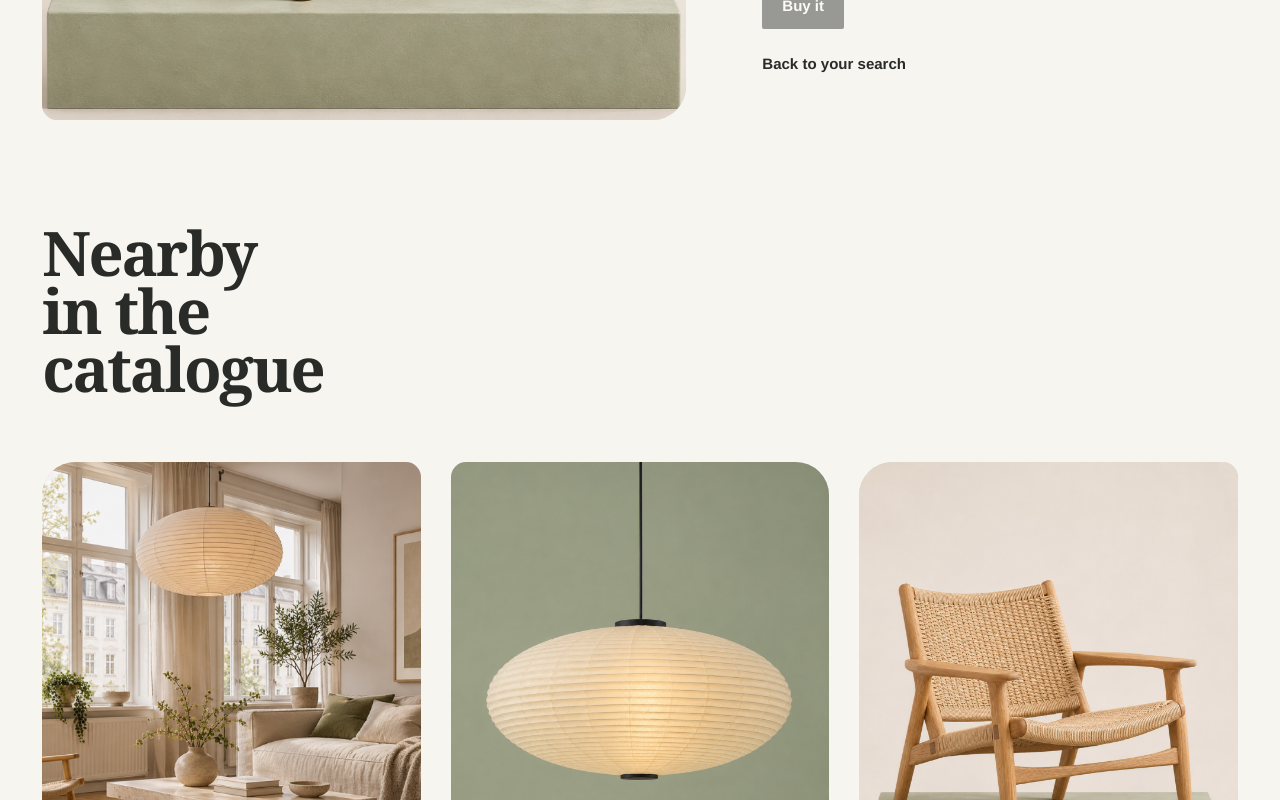
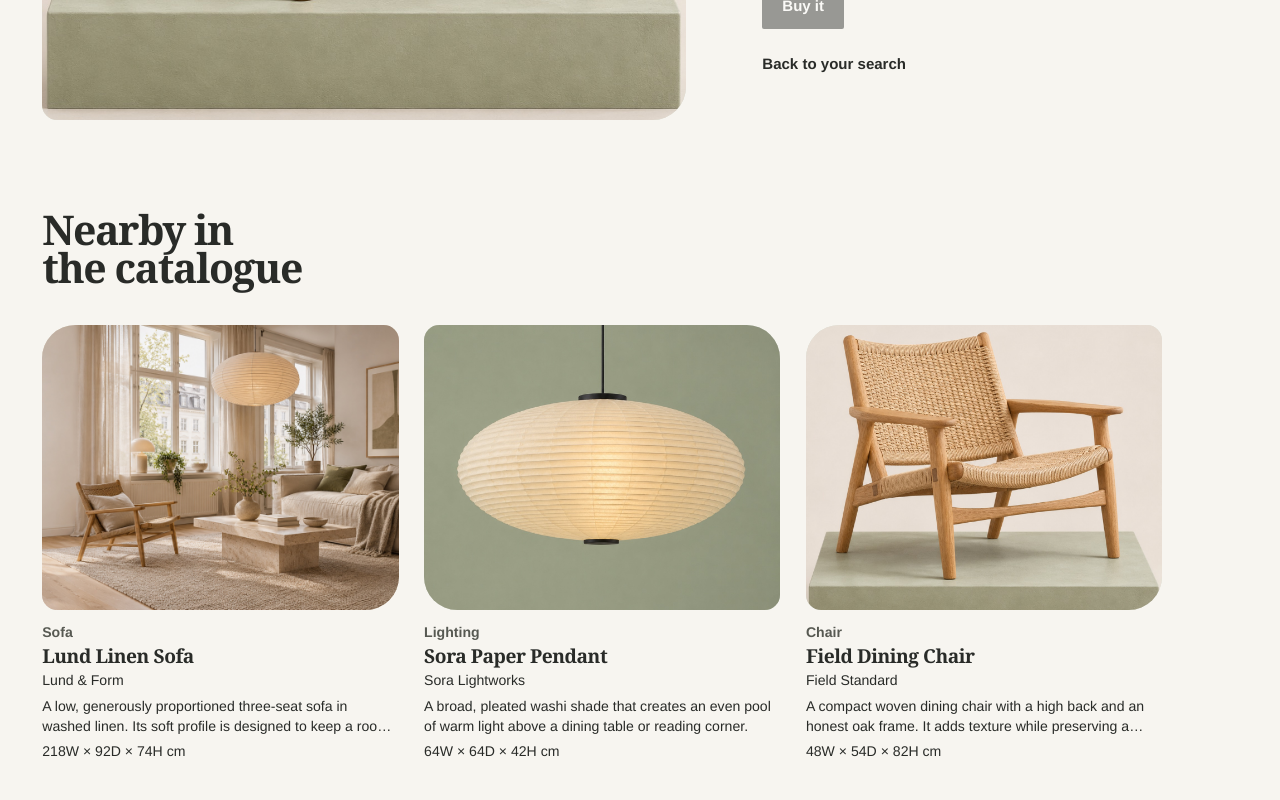
Before and after one commit to JayWu0512/buy-by-fit, a Next.js app: page /products/aalto-lounge-chair in a window 1280 px wide. Shown: the part 740-1540 px from the top of the page. Built offline with nearby package versions, Linux system fonts and the light colour scheme.

Commit message:
style(frontend): compact related product recommendations

```diff
--- a/src/app/globals.css
+++ b/src/app/globals.css
@@ -1031,7 +1031,50 @@ h2 {
 }
 
 .related-section {
-  padding-top: var(--space-5);
+  padding-top: clamp(4rem, 7vw, 7rem);
+}
+
+/* Related pieces are a quiet next step after the main product, not a second
+   primary catalogue. Keep their scale deliberately smaller. */
+.related-section .related-heading {
+  max-width: 1120px;
+  margin-bottom: clamp(1.5rem, 3vw, 2.5rem);
+}
+
+.related-section .related-heading h2 {
+  max-width: 14ch;
+  font-size: clamp(2rem, 3.2vw, 3.45rem);
+}
+
+.related-section .related-grid {
+  max-width: 1120px;
+  gap: clamp(1rem, 2vw, 1.6rem);
+}
+
+.related-grid .product-image-stage {
+  aspect-ratio: 5 / 4;
+}
+
+.related-grid .product-card-details {
+  padding-top: 0.7rem;
+}
+
+.related-grid .product-category,
+.related-grid .product-brand,
+.related-grid .product-dimensions,
+.related-grid .product-card-description,
+.related-grid .product-match-score {
+  font-size: 0.88rem;
+}
+
+.related-grid .product-card-heading h3 {
+  font-size: clamp(1.1rem, 1.5vw, 1.3rem);
+}
+
+.related-grid .product-brand,
+.related-grid .product-dimensions,
+.related-grid .product-card-description {
+  margin-top: 0.3rem;
 }
 
 .not-found-page {
```
